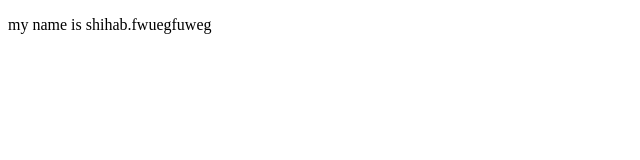
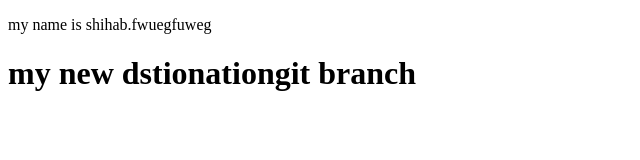
Before and after one commit to Skshihabbd/git-practise, a plain HTML site: page index.html in a window 1280 px wide. Shown: the whole page, without its empty margins (0-640 px from the left). Drawn offline with Linux system fonts and the light colour scheme.

Commit message:
new change

```diff
--- a/index.html
+++ b/index.html
@@ -8,6 +8,6 @@
 </head>
 <body>
     <p>my name is shihab.fwuegfuweg</p>
-
+<h1>my new dstionationgit branch</h1>
 </body>
 </html>
```
